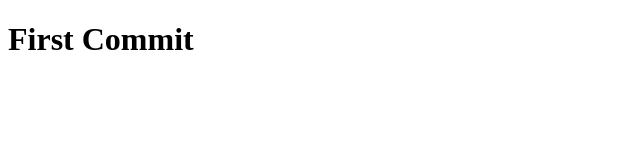
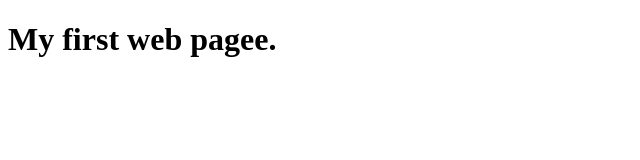
Before and after one commit to AhmedKayani/html-css-mastery, a plain HTML site: page index.html in a window 1280 px wide. Shown: the whole page, without its empty margins (0-640 px from the left). Drawn offline with Linux system fonts and the light colour scheme.

Commit message:
Added files and pictures for the section.

```diff
--- a/index.html
+++ b/index.html
@@ -1,11 +1,12 @@
 <!DOCTYPE html>
-<html lang="en">
+
+<html>
   <head>
-    <meta charset="UTF-8" />
-    <meta name="viewport" content="width=device-width, initial-scale=1.0" />
-    <title>Document</title>
+    <title>My first webpage</title>
   </head>
+
   <body>
-    <h1>First Commit</h1>
+    <h1>My first web pagee.</h1>
+    <h2></h2>
   </body>
 </html>
```
Also changed, not shown: challenges.jpg (added), content.txt (added), laura-jones.jpg (added), post-img.jpg (added), related-1.jpg (added), related-2.jpg (added), related-3.jpg (added).
